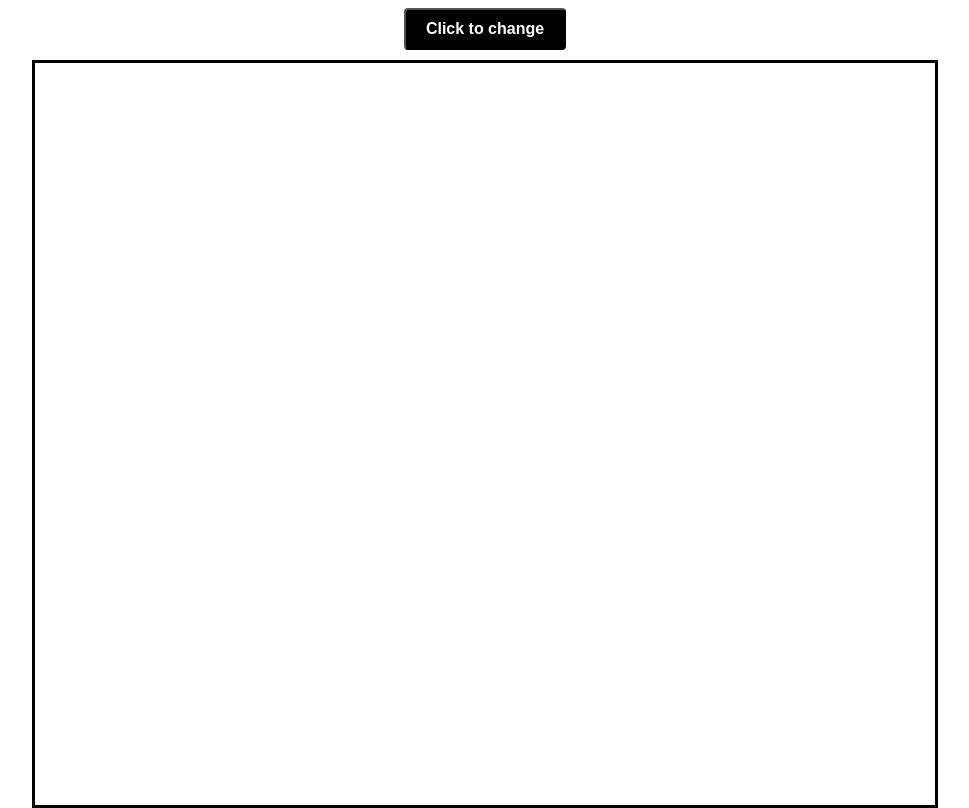
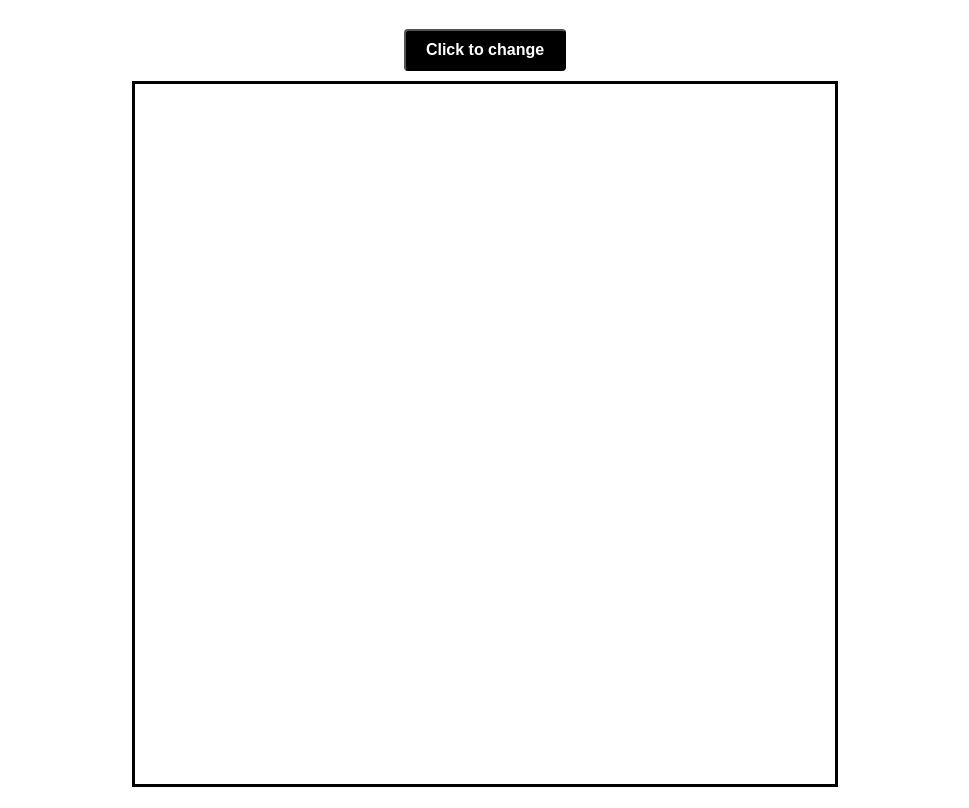
Before and after one commit to silver-shadow/etch-a-sketch, a plain HTML site: page index.html in a window 1280 px wide. Shown: the whole page, without its empty margins (155-1124 px from the left). Drawn offline with Linux system fonts and the light colour scheme.

Commit message:
Change width and height to appropriate value

```diff
--- a/style.css
+++ b/style.css
@@ -1,8 +1,8 @@
 .container {
     display: flex;
     flex-direction: column;
-    width: 900px;
-    height: 900px;
+    width: 700px;
+    height: 700px;
     border-style: solid;
   }
 
```
